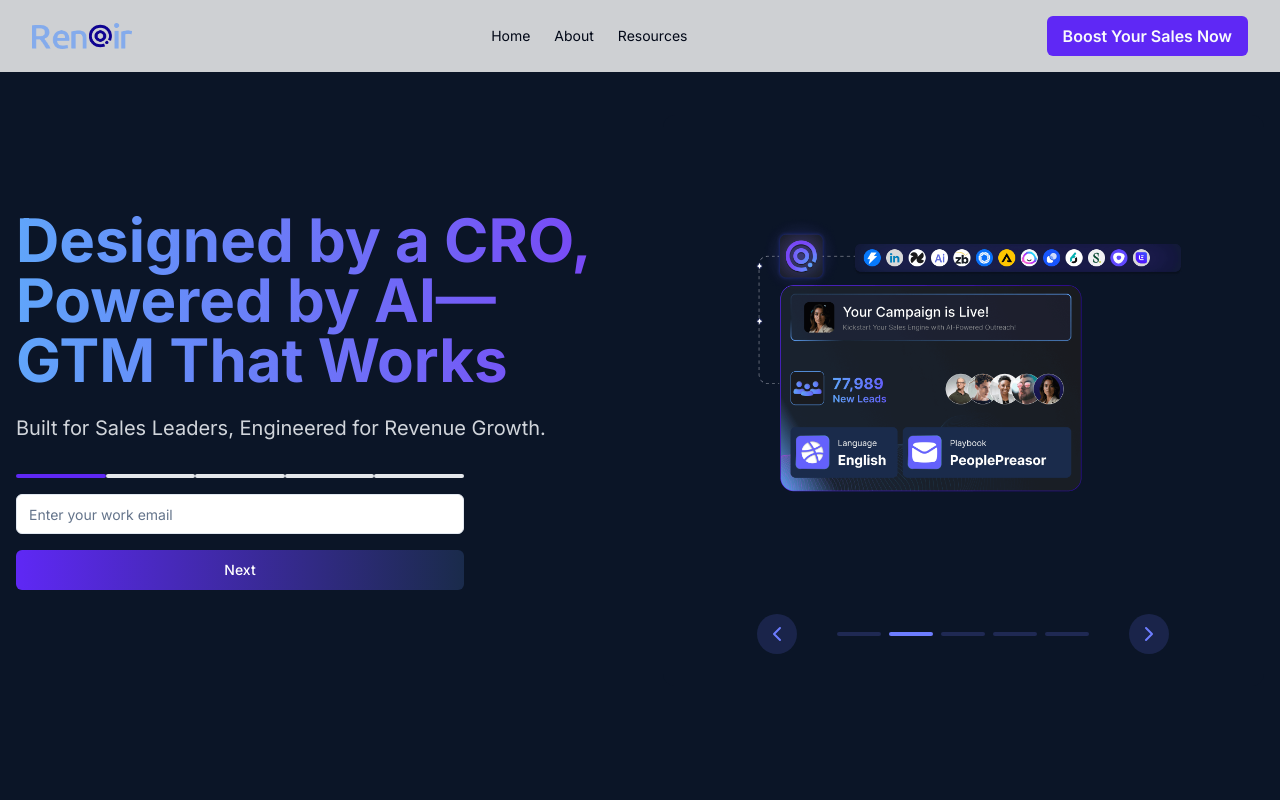
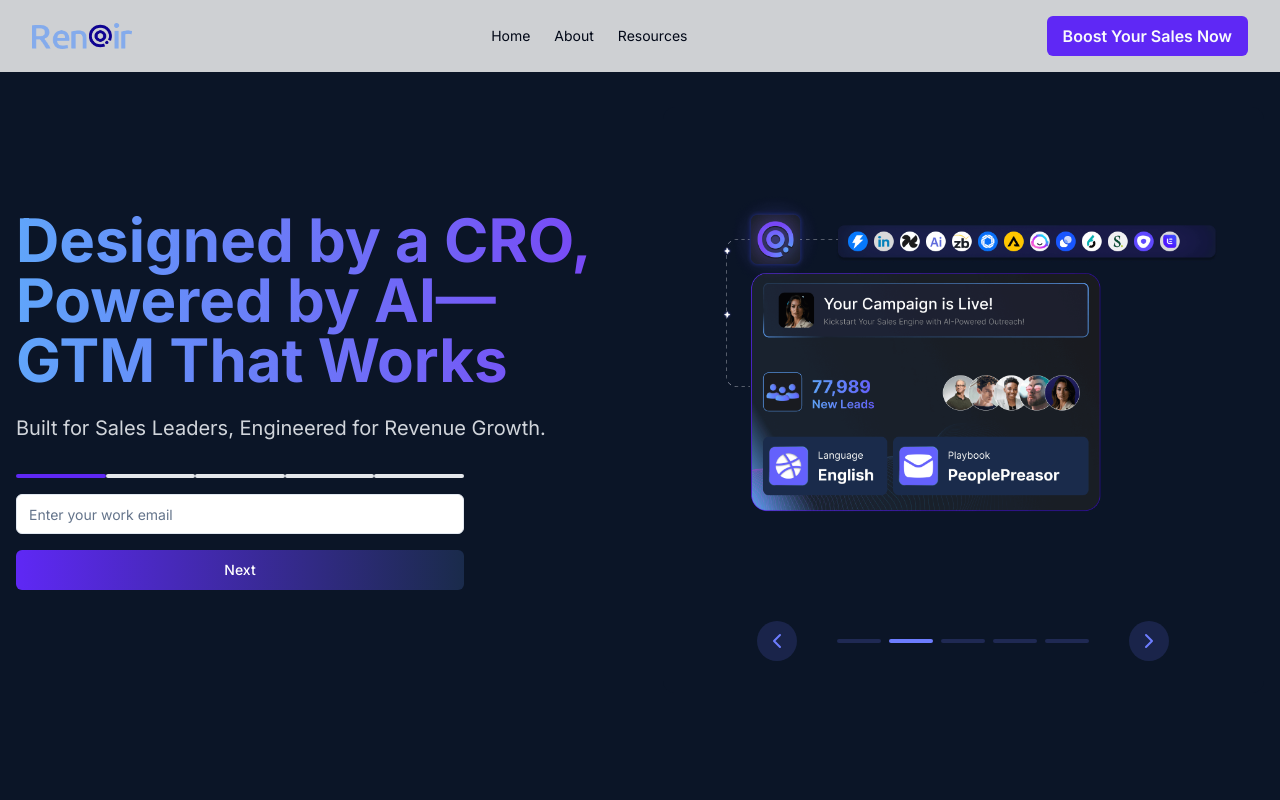
Before and after one commit to dev-smart-ui/renoir.ai, a Next.js app: page / in a window 1280 px wide. Shown: the top 800 px of the page. Built offline with nearby package versions, Linux system fonts and the light colour scheme.

Commit message:
Adjust image sizes for responsive design

```diff
--- a/components/HeroSection/SliderContent/SliderContent.tsx
+++ b/components/HeroSection/SliderContent/SliderContent.tsx
@@ -10,7 +10,7 @@ interface SliderContentProps {
 
 export const SliderContent: FC<SliderContentProps> = ({ currentSlide, slides }) => {
 	return (
-		<div className="w-full min-[375px]:min-h-[330px] min-[460px]:min-h-[380px] min-[460px]:w-[440px] lg:min-h-[435px] flex justify-center items-center">
+		<div className="min-[375px]:min-h-[330px] min-[460px]:min-h-[380px] min-[460px]:w-[440px] lg:min-h-[450px] lg:w-[510px] min-[1440px]:min-h-[520px] min-[1440px]:w-full flex justify-center items-center">
 			<motion.div
 				key={currentSlide}
 				initial={{ opacity: 0, x: 20 }}
```
